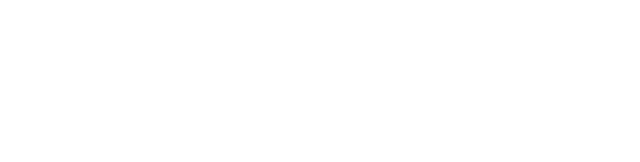
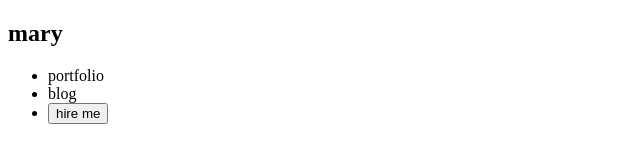
Before and after one commit to Udoydn/project-1, a plain HTML site: page index.html in a window 1280 px wide. Shown: the whole page, without its empty margins (0-640 px from the left). Drawn offline with Linux system fonts and the light colour scheme.

Commit message:
starting the project

```diff
--- a/index.html
+++ b/index.html
@@ -3,9 +3,30 @@
 <head>
     <meta charset="UTF-8">
     <meta name="viewport" content="width=device-width, initial-scale=1.0">
-    <title>project-1</title>
+    <title>project-2</title>
+    <link rel="stylesheet" href="style.css">
 </head>
 <body>
 
+
+
+<header>
+    <nav>
+        <h2>mary</h2>
+        <ul>
+            <li>portfolio</li>
+            <li>blog</li>
+            <li><button>hire me</button></li>
+        </ul>
+    </nav>
+</header>
+
+
+
+
+
+
+
+
 </body>
 </html>
```
Also changed, not shown: style.css (added).
